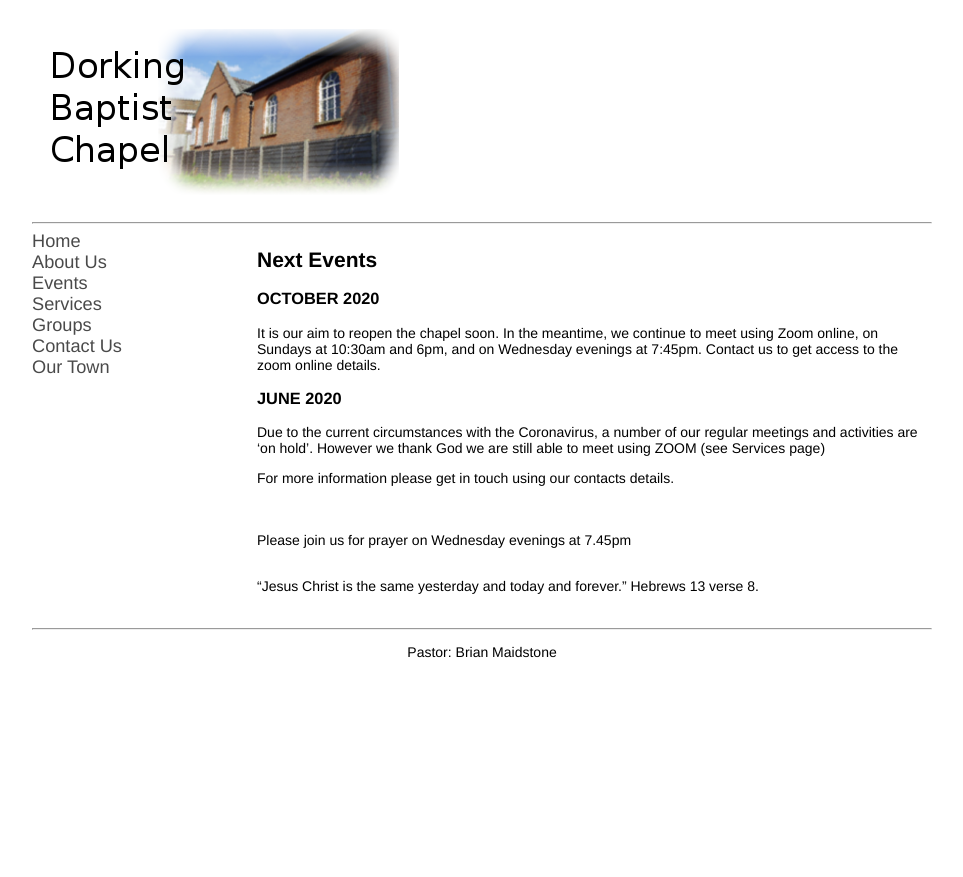
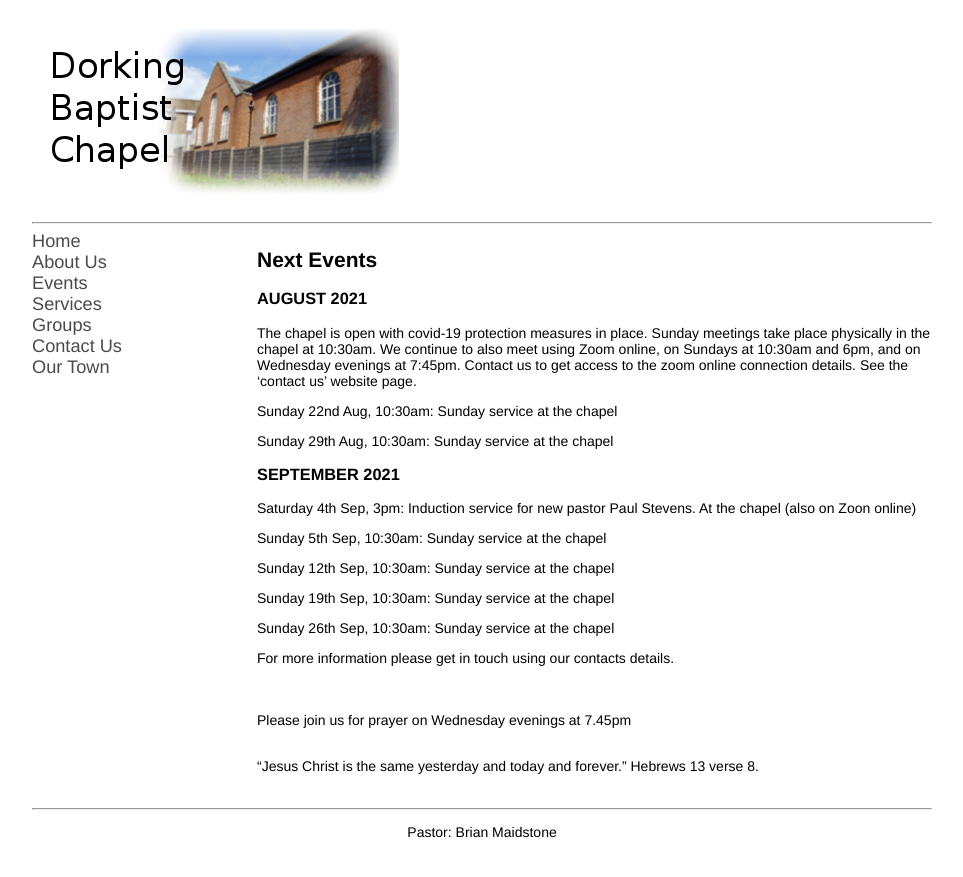
Before and after one commit to pandastreet/dorkingbaptistchapel.org.uk, a Jekyll site: the page built from events.md, in a window 1280 px wide. Shown: the top 877 px of the page, without its empty margins (158-1121 px from the left). Built offline with Jekyll 4.4.1, drawn with Linux system fonts in a browser that asks for light colours; our own code applies the rules of GitHub Pages for plain Markdown files.

Commit message:
Update events.md

```diff
--- a/events.md
+++ b/events.md
@@ -4,16 +4,27 @@ layout: default
 
 ## **Next Events**
 
-### **OCTOBER 2020**
+### **AUGUST 2021**
 
-It is our aim to reopen the chapel soon.
-In the meantime, we continue to meet using Zoom online, on Sundays at 10:30am and 6pm, and on Wednesday evenings at 7:45pm.
-Contact us to get access to the zoom online details.
+The chapel is open with covid-19 protection measures in place. Sunday meetings take place physically in the chapel at 10:30am.
+We continue to also meet using Zoom online, on Sundays at 10:30am and 6pm, and on Wednesday evenings at 7:45pm.
+Contact us to get access to the zoom online connection details. See the 'contact us' website page.
 
-### **JUNE 2020**
+Sunday 22nd Aug, 10:30am: Sunday service at the chapel
 
-Due to the current circumstances with the Coronavirus, a number of our regular meetings and activities are 'on hold'.
-However we thank God we are still able to meet using ZOOM (see Services page)
+Sunday 29th Aug, 10:30am: Sunday service at the chapel
+
+### **SEPTEMBER 2021**
+
+Saturday 4th Sep, 3pm: Induction service for new pastor Paul Stevens.  At the chapel (also on Zoon online)
+
+Sunday 5th Sep, 10:30am: Sunday service at the chapel
+
+Sunday 12th Sep, 10:30am: Sunday service at the chapel
+
+Sunday 19th Sep, 10:30am: Sunday service at the chapel
+
+Sunday 26th Sep, 10:30am: Sunday service at the chapel
 
 For more information please get in touch using our contacts details.
 
```
